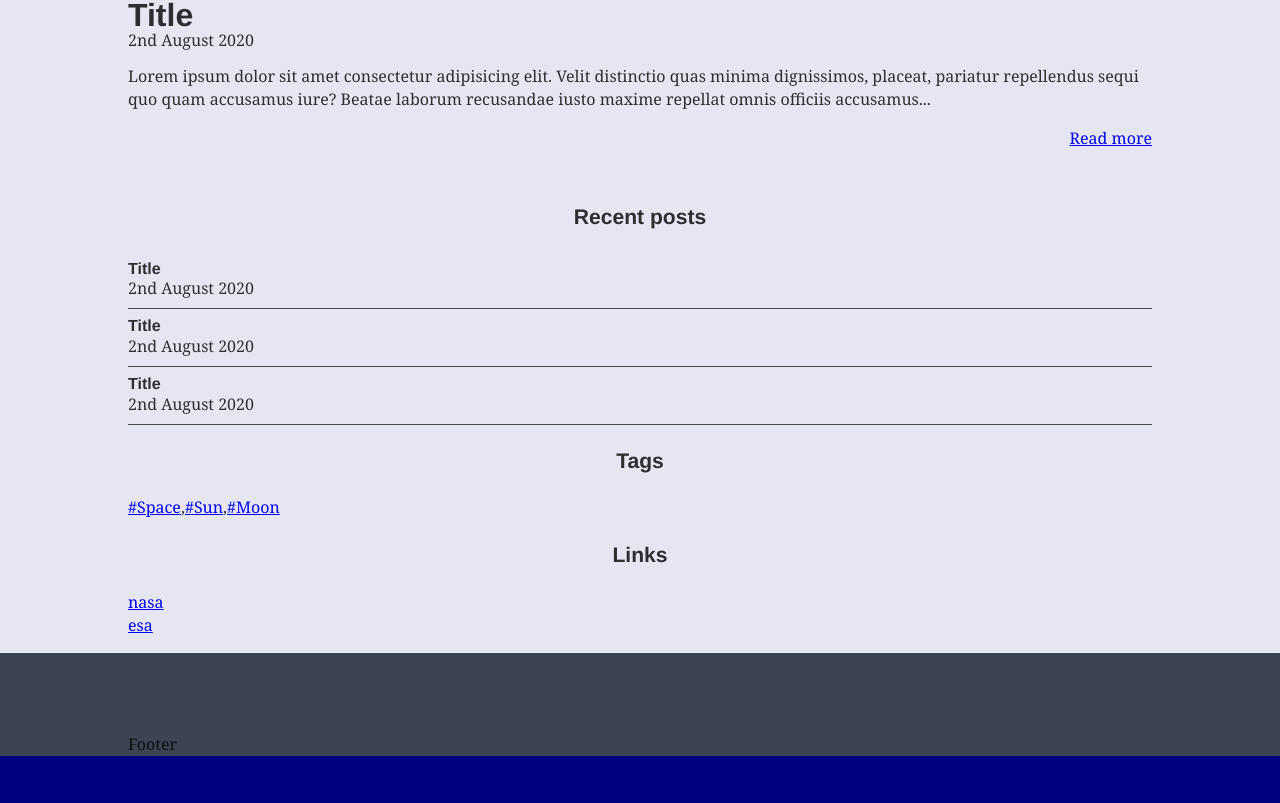
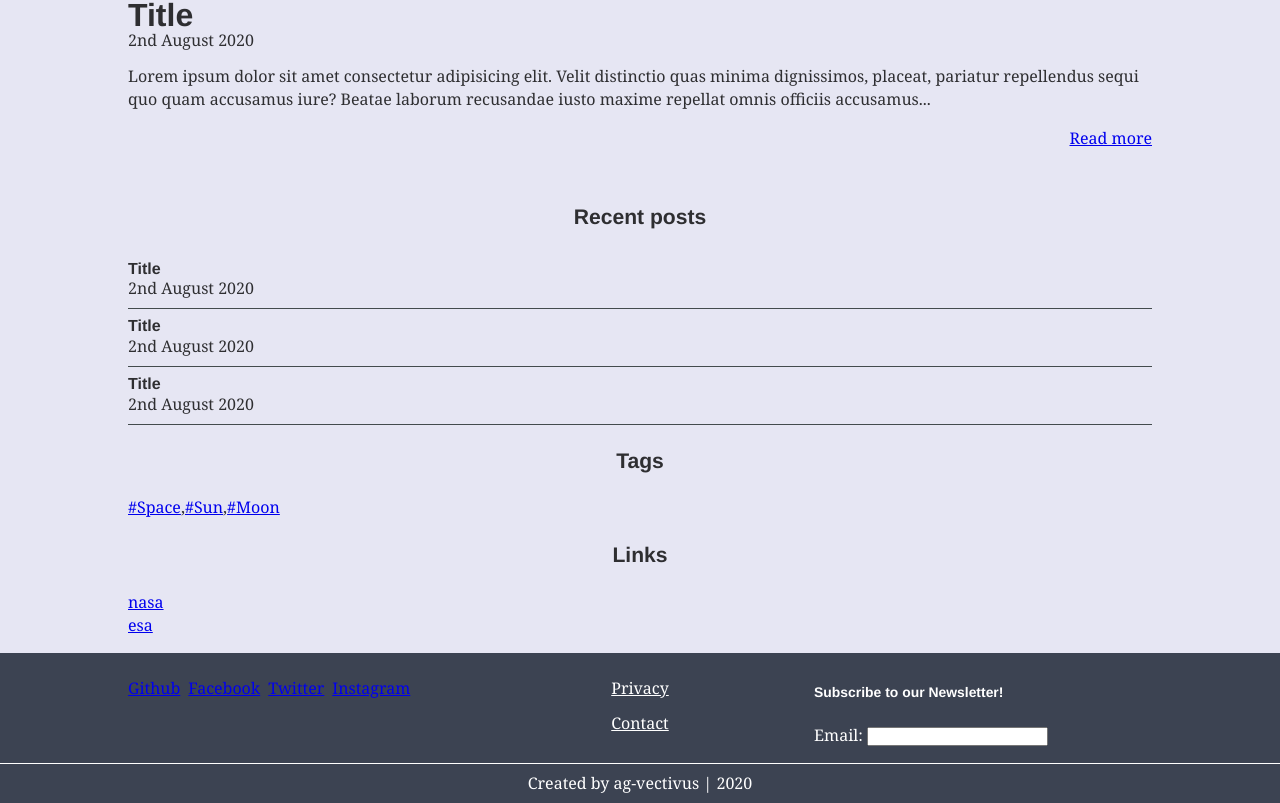
Before and after one commit to asgalecki/the-final-frontier-blog, a Gatsby site: page / in a window 1280 px wide. Shown: the part 3831-4634 px from the top of the page. Before the commit the page ends 4610 px from the top, so only its background shows below. Built offline with nearby package versions, Linux system fonts and the light colour scheme; Gatsby itself is replaced by a stand-in of ours.

Commit message:
Create basic content for footer.

```diff
--- a/src/components/Footer.js
+++ b/src/components/Footer.js
@@ -1,11 +1,49 @@
 import React from 'react';
+import {Link} from 'gatsby';
 
 const Footer = () => {
   return (
     <footer className="footer">
       <div className="footer__container">
-        <p className="footer__paragraph">Footer</p>
+        <section className="social-media">
+          <ul className="social-media__list">
+            <li className="social-media__link">
+              <Link className="social-media__link--link" to="/">Github</Link>
+            </li>
+            <li className="social-media__link">
+              <Link className="social-media__link--link" to="/">Facebook</Link>
+            </li>
+            <li className="social-media__link">
+              <Link className="social-media__link--link" to="/">Twitter</Link>
+            </li>
+            <li className="social-media__link">
+              <Link className="social-media__link--link" to="/">Instagram</Link>
+            </li>
+          </ul>
+        </section>
+
+        <section className="inner-links">
+        <ul className="inner-links__list">
+          <li className="inner-links__link">
+            <Link className="inner-links__link--link" to="/">Privacy</Link>
+          </li>
+          <li className="inner-links__link">
+            <Link className="inner-links__link--link" to="/">Contact</Link>
+          </li>
+        </ul>
+        </section>
+
+        <section className="newsletter">
+          <form className="newsletter__form">
+            <h5 className="newsletter__title">Subscribe to our Newsletter!</h5>
+            <div className="newsletter__input">
+              <label htmlFor="email">Email: </label>
+              <input type="email" id="email" />
+            </div>
+          </form>
+        </section>
       </div>
+      <div className="site-bottom">Created by ag-vectivus | 2020</div>
     </footer>
   )
 };
--- a/src/styles/footer.scss
+++ b/src/styles/footer.scss
@@ -1,8 +1,64 @@
 .footer {
   background-color: $darkgrey-color-alpha;
+  color: $white-color;
 
   &__container {
     margin: 0 10%;
-    padding-top: 5rem;
+    display: flex;
+    flex-flow: row wrap;
+    justify-content: space-between;
   }
 }
+
+.social-media {
+  flex: 0 1 33%;
+  margin: 1rem 0;
+
+  &__list {
+    margin: 0.5rem 0;
+    list-style: none;
+    display: flex;
+    flex-flow: row wrap;
+    justify-content: flex-start;
+  }
+
+  &__link {
+    margin: 0 0.5rem 0 0;
+  }
+}
+
+.inner-links {
+  flex: 0 1 33%;
+  margin: 1rem 0;
+  text-align: center;
+
+  &__list {
+    list-style: none;
+    margin: 0.5rem 0;
+  }
+
+  &__link {
+
+    &--link {
+        color: $white-color !important;
+    }
+  }
+}
+
+.newsletter {
+  flex: 0 1 33%;
+  margin: 1rem 0;
+
+  &__form {
+    margin: 1rem 0 0;
+  }
+}
+
+.site-bottom {
+  border-top: 1px solid $white-color;
+  width: 100%;
+  font-size: 16px;
+  text-align: center;
+  margin: 0 auto;
+  padding: 0.5rem 0;
+}
```
